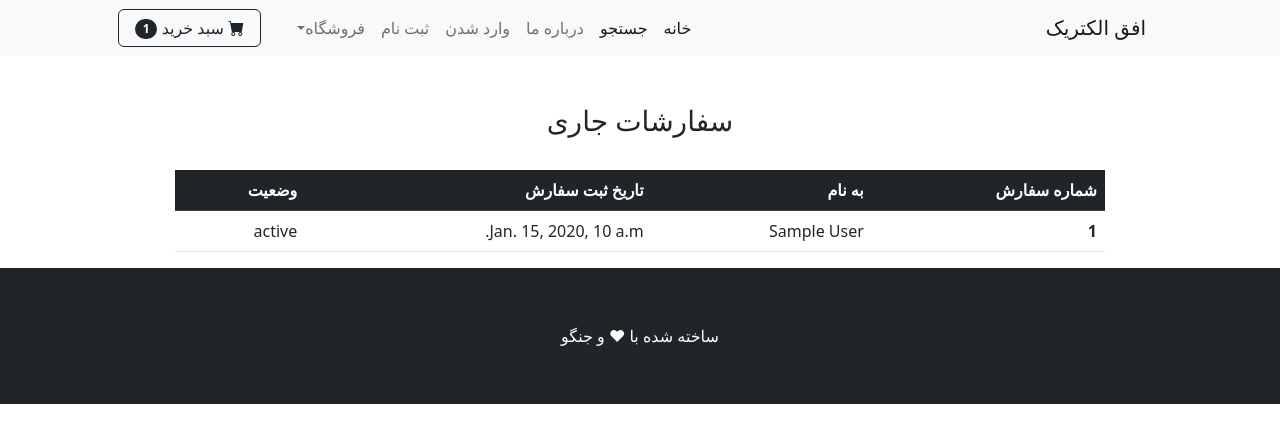
After one commit to salehi-99/test1-ofogh, a Django app: template ofogh/shop/templates/orders.html in a window 1280 px wide. The commit adds this page. Shown: the top 443 px of the page. Run offline with Django 5.2, Linux system fonts and the light colour scheme; the template is opened without the code that fills it: most values are stand-ins (such as "Sample title", 1, 10 or a date in 2020); some libraries are stand-ins or nearby versions.

Commit message:
داشبورد پیگیری سفارشات

```diff
--- a/ofogh/shop/templates/navbar.html
+++ b/ofogh/shop/templates/navbar.html
@@ -16,6 +16,7 @@
                         <li><a class="dropdown-item" href="{% url 'update_user' %}">پروفایل کاربری  </a></li>
                         <li><hr class="dropdown-divider" /></li>
                         <li><a class="dropdown-item" href="{% url 'update_info' %}"> اطلاعات کاربری</a></li>
+                        <li><a class="dropdown-item" href="{% url 'orders' %}">سفارشات</a></li>
                     </ul>
                 </li>
                 <li class="nav-item"><a class="nav-link" href="{% url 'logout' %}">خارج شدن</a></li>
--- /dev/null
+++ b/ofogh/shop/templates/orders.html
@@ -0,0 +1,43 @@
+{% extends "base.html" %}
+{% block content %}
+
+<br><br>
+<div class="container">
+    <div class="row">
+        <center>
+            <div class="col-10">
+
+                {% if other %}
+                <h3>سفارشات جاری</h3>
+                <br>
+                <table class="table">
+                    <thead class="table-dark">
+                      <tr>
+                        <th scope="col">شماره سفارش</th>
+                        <th scope="col">به نام</th>
+                        <th scope="col">تاریخ ثبت سفارش</th>
+                        <th scope="col">وضعیت</th>
+                      </tr>
+                    </thead>
+                    <tbody>
+                        {% for order in other %}
+                      <tr>
+                        <th scope="row">{{order.id}}</th>
+                        <td>{{order.full_name}}</td>
+                        <td>{{order.date_ordered}}</td>
+                        <td>{{order.get_status_display}}</td>
+                      </tr>
+                      {% endfor %}
+                      </tbody>
+                      </table>
+                      {% else %}
+                      سفارشی وجود ندارد
+                      {% endif %}
+
+
+            </div>
+        </center>
+    </div>
+</div>
+
+{% endblock %}
--- a/ofogh/shop/urls.py
+++ b/ofogh/shop/urls.py
@@ -16,4 +16,5 @@ urlpatterns = [
     path( 'category/<str:cat>' , views.category , name="category"),
     path( 'category/' , views.category_summary , name="category_summary"),
     path( 'search/' , views.search , name="search"),
+    path( 'orders/' , views.user_orders , name="orders"),
 ]
```
Also changed, not shown: ofogh/shop/views.py (+18 -1 lines).
